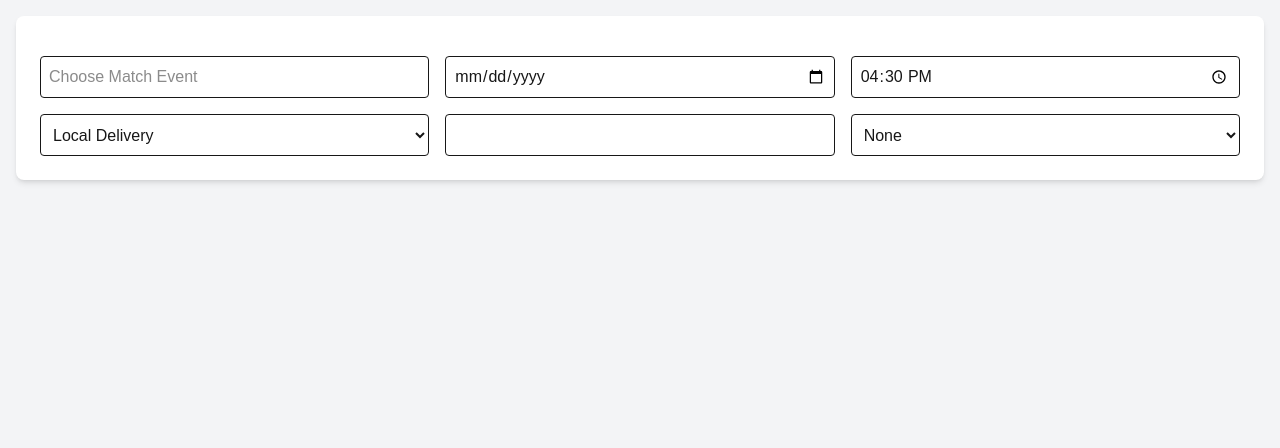
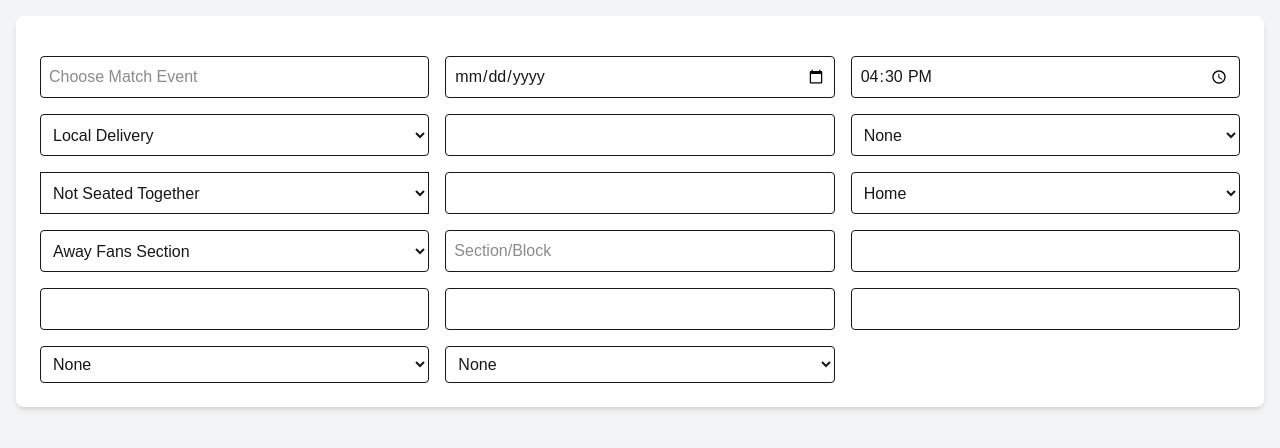
Before and after one commit to muraliSMD/addInventory, a Next.js app: page / in a window 1280 px wide. Shown: the top 448 px of the page. Built offline with nearby package versions, Linux system fonts and the light colour scheme.

Commit message:
section update for forms

```diff
--- a/app/addInventory.js
+++ b/app/addInventory.js
@@ -19,8 +19,32 @@ export default function addInventory() {
                     <option>None</option>
                       <option>Split Type A</option>
                   </select>
+                  <select className='border p-2 ropunded'>
+                    <option>Not Seated Together</option>
+                     <option>Seated Together</option>
+                  </select>
+                 <input type="number" className="border p-2 rounded" />
+                 <select className='border p-2 rounded'>
+                    <option>Home</option>
+                     <option>Away</option>
+                 </select>
+                 <select className='border p-2 rounded'>
+                    <option>Away Fans Section</option>
+                 </select>
+                 <input type="text" className='border p-2 rounded' placeholder='Section/Block' />
+                 <input type="number" className='border p-2 rounded'/>
+                 <input type="number" className='border p-2 rounded'/>
+                 <input type="number" className='border p-2 rounded'/>
+                 <input type="number" className='border p-2 rounded'/>
 
+                 <select className='border p-2 rounded'>
+                    <option value="">None</option>
+                 </select>
+                  <select className='border p-2 rounded'>
+                    <option value="">None</option>
+                 </select>
             </div>
+
         </div>
     </div>
   )
```
